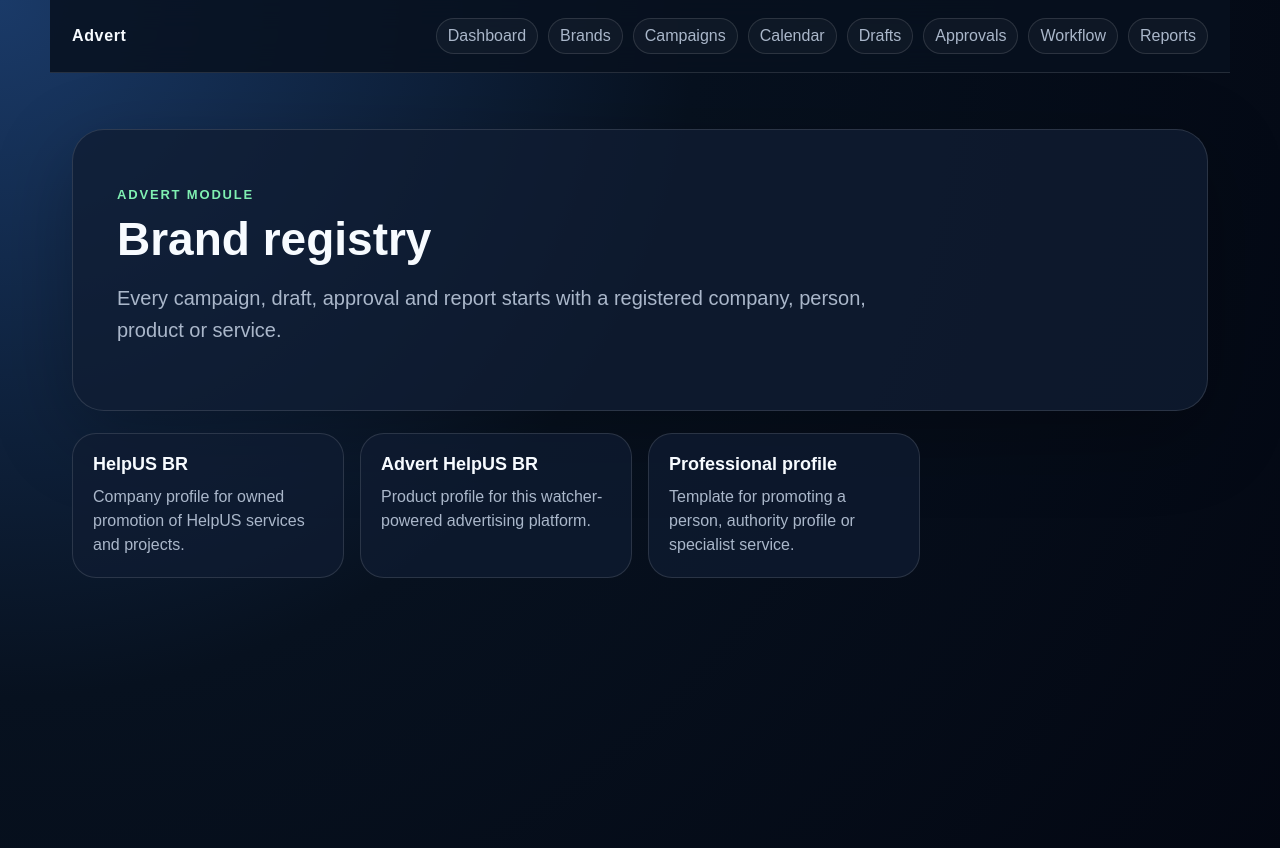
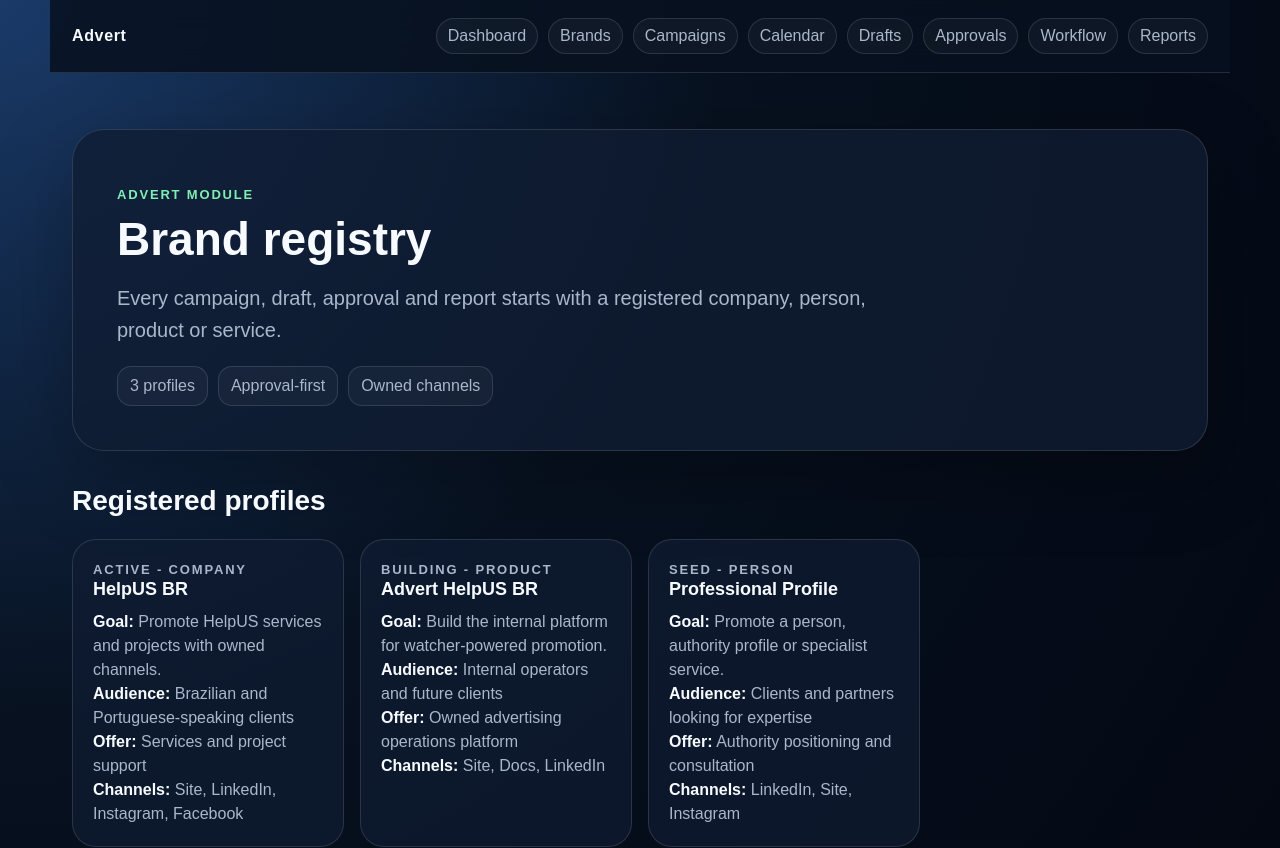
Before and after one commit to HelpUSA/advert, a Next.js app in the folder apps/web/: page /brands in a window 1280 px wide. Shown: the top 848 px of the page. Built offline with nearby package versions, Linux system fonts and the light colour scheme.

Commit message:
Refine brand registry MVP screen

```diff
--- a/apps/web/src/app/brands/page.tsx
+++ b/apps/web/src/app/brands/page.tsx
@@ -1,3 +1,9 @@
+const brands = [
+ { name: 'HelpUS BR', type: 'Company', status: 'active', goal: 'Promote HelpUS services and projects with owned channels.', audience: 'Brazilian and Portuguese-speaking clients', offer: 'Services and project support', channels: 'Site, LinkedIn, Instagram, Facebook' },
+ { name: 'Advert HelpUS BR', type: 'Product', status: 'building', goal: 'Build the internal platform for watcher-powered promotion.', audience: 'Internal operators and future clients', offer: 'Owned advertising operations platform', channels: 'Site, Docs, LinkedIn' },
+ { name: 'Professional Profile', type: 'Person', status: 'seed', goal: 'Promote a person, authority profile or specialist service.', audience: 'Clients and partners looking for expertise', offer: 'Authority positioning and consultation', channels: 'LinkedIn, Site, Instagram' },
+];
+
 export default function Page() {
  return (
  <main className='page'>
@@ -5,12 +11,13 @@ export default function Page() {
  <p className='eyebrow'>Advert module</p>
  <h1>Brand registry</h1>
  <p className='lead'>Every campaign, draft, approval and report starts with a registered company, person, product or service.</p>
+ <div className='statusbar'><span>3 profiles</span><span>Approval-first</span><span>Owned channels</span></div>
  </section>
+ <h2 className='sectiontitle'>Registered profiles</h2>
  <section className='grid'>
- <article className='card'><h2>HelpUS BR</h2><p>Company profile for owned promotion of HelpUS services and projects.</p></article>
- <article className='card'><h2>Advert HelpUS BR</h2><p>Product profile for this watcher-powered advertising platform.</p></article>
- <article className='card'><h2>Professional profile</h2><p>Template for promoting a person, authority profile or specialist service.</p></article>
+ {brands.map((brand) => <article className='card' key={brand.name}><p className='eyebrow'>{brand.status} - {brand.type}</p><h2>{brand.name}</h2><p><strong>Goal:</strong> {brand.goal}</p><p><strong>Audience:</strong> {brand.audience}</p><p><strong>Offer:</strong> {brand.offer}</p><p><strong>Channels:</strong> {brand.channels}</p></article>)}
  </section>
+ <div className='modulehint'>Next backend version: create, edit, pause and archive brand profiles with audit logs.</div>
  </main>
  );
 }
```
Also changed, not shown: apps/web/src/app/globals.css, 1 other file (tests, documents, lock files or other folders).
